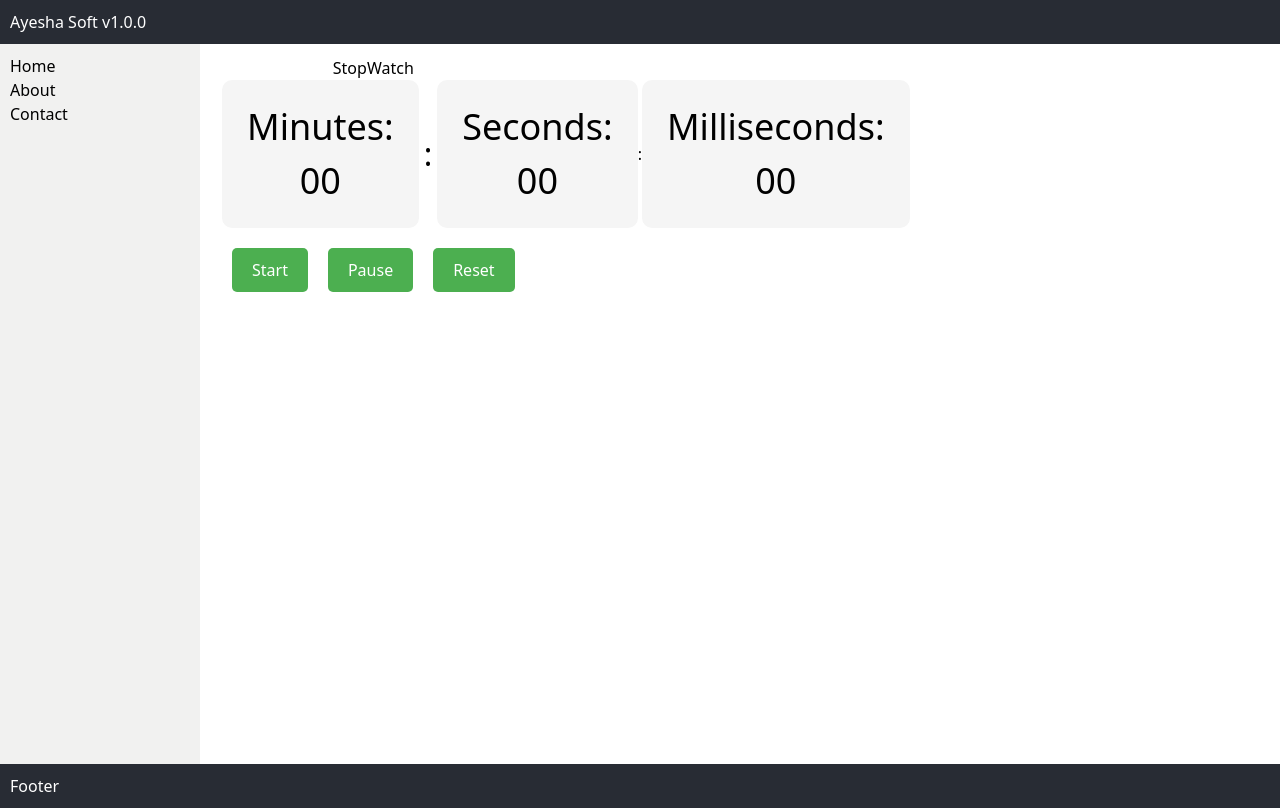
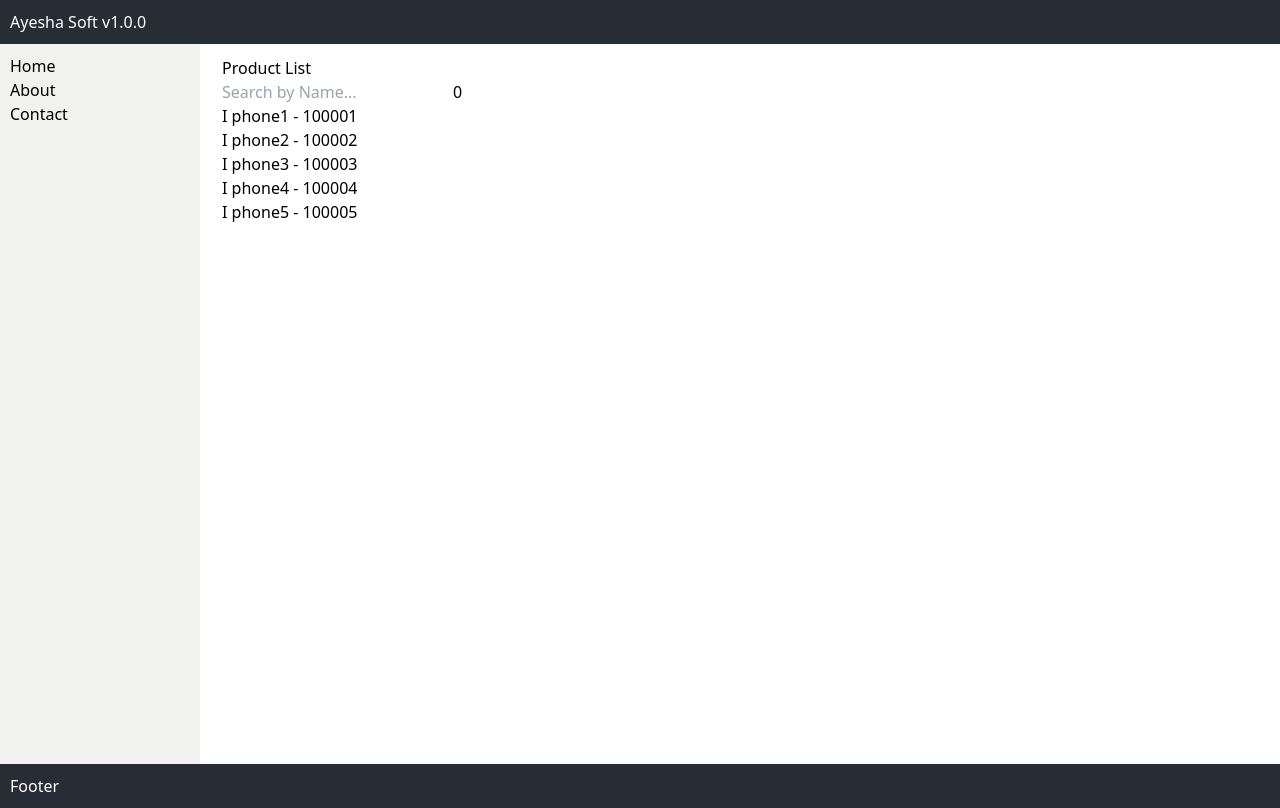
Before and after one commit to cseshahriar/react-nextJs-ostad-b4, a React (Vite) app in the folder module-6-api/project/: page / in a window 1280 px wide. Built offline with nearby package versions, Linux system fonts and the light colour scheme.

Commit message:
useCallback

```diff
--- /dev/null
+++ b/module-6-api/project/src/components/ProductList.jsx
@@ -0,0 +1,59 @@
+import React, { useCallback, useMemo, useState } from 'react'
+
+const ProductList = ({ products = [] }) => {
+    const [searchItem, setSearchItem] = useState("");
+    const [minPrice, setMinPrice] = useState(0);
+
+    const filterProducts = useMemo(() => {
+        // console.log('filtering...')
+        return products.filter(
+            (product) =>
+                product.name.toLowerCase().includes(searchItem.toLowerCase()) &&
+            product.price > minPrice
+        )
+    }, [products, searchItem, minPrice]) // if products, search, minPrice change then call
+
+
+    const handleSearchItemChange = useCallback((e) => {
+        console.log('handleSearchItemChange');
+        setSearchItem(e.target.value);
+    }, []);
+
+    // const handleMinPrice = (e) => {
+    //     setMinPrice(e.target.value);
+    // }
+
+    const handleMinPrice = useCallback((e) => {
+        console.log('handleSearchItemChange');
+        setMinPrice(e.target.value);
+    }, []);
+
+    return (
+        <div>
+            <h1>Product List</h1>
+            <div>
+                <input type="text"
+                    placeholder='Search by Name...'
+                    value={searchItem}
+                    onChange={handleSearchItemChange}
+                />
+                <input type="text"
+                    placeholder='Search by price...'
+                    value={minPrice}
+                    onChange={handleMinPrice}
+                />
+                {/**  handleMinPrice or onChange={(e) => setMinPrice(e.target.value)}  re-render issue */}
+            </div>
+
+            <ul>
+                { filterProducts.map((item) => (
+                    <li key={item.id}>
+                        {item.name} - {item.price}
+                    </li>
+                ))}
+            </ul>
+        </div>
+    )
+}
+
+export default ProductList
--- a/module-6-api/project/src/pages/Home.jsx
+++ b/module-6-api/project/src/pages/Home.jsx
@@ -1,10 +1,23 @@
 import React from 'react'
 import StopWatch from '../components/StopWatch'
+
+import ProductList from '../components/ProductList'
+
+const sampleProducts = [
+  {id:1, name: 'I phone1', price: 100001},
+  {id:2, name: 'I phone2', price: 100002},
+  {id:3, name: 'I phone3', price: 100003},
+  {id:4, name: 'I phone4', price: 100004},
+  {id:5, name: 'I phone5', price: 100005},
+]
 
 const Home = () => {
   return (
     <div>
-      <StopWatch />
+      {/* <StopWatch /> */}
+
+      {/** usememo and call back  */}
+      <ProductList products={sampleProducts} />
     </div>
   )
 }
```
Also changed, not shown: module-6-api/project/docs.txt (deleted).
